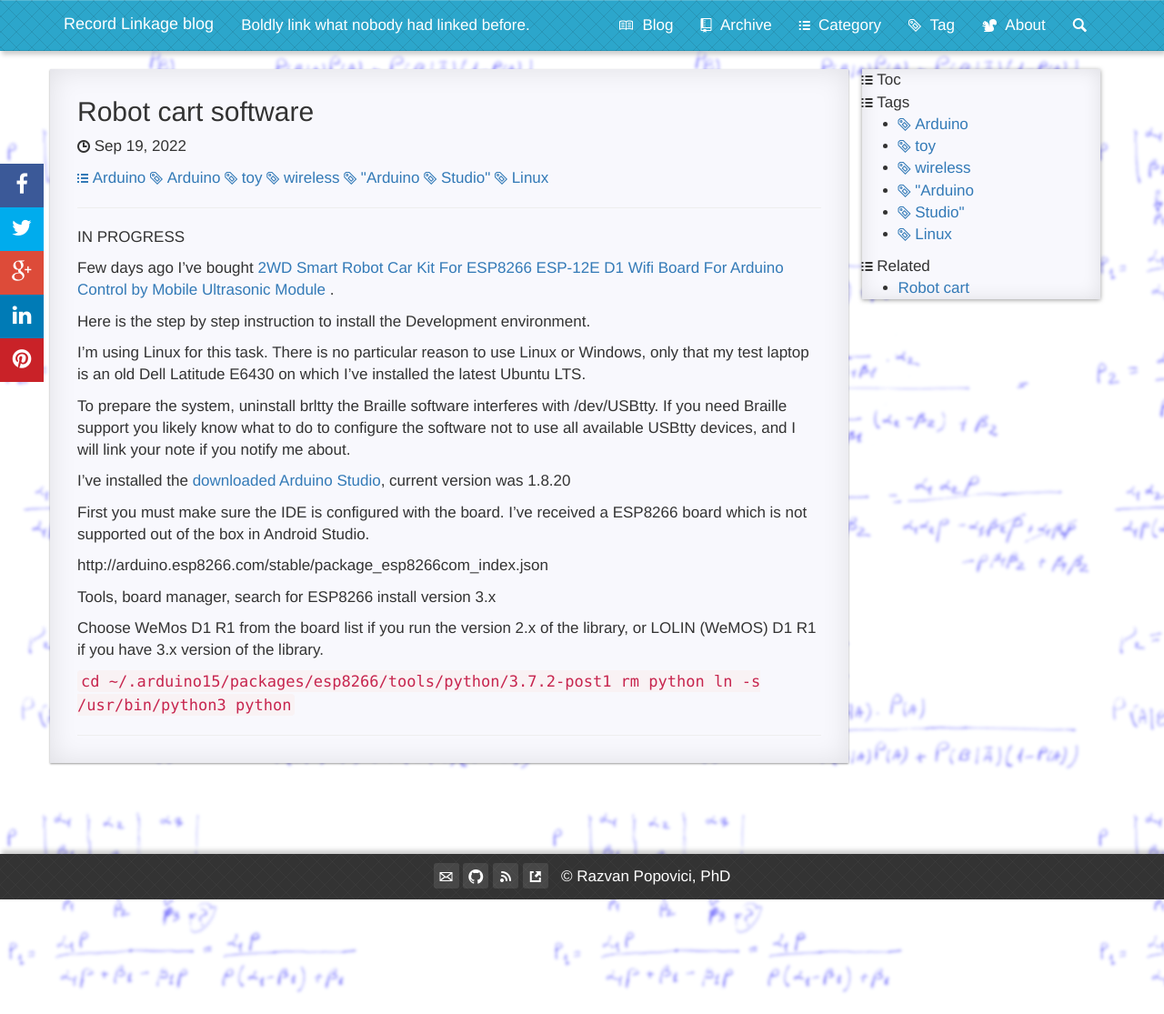
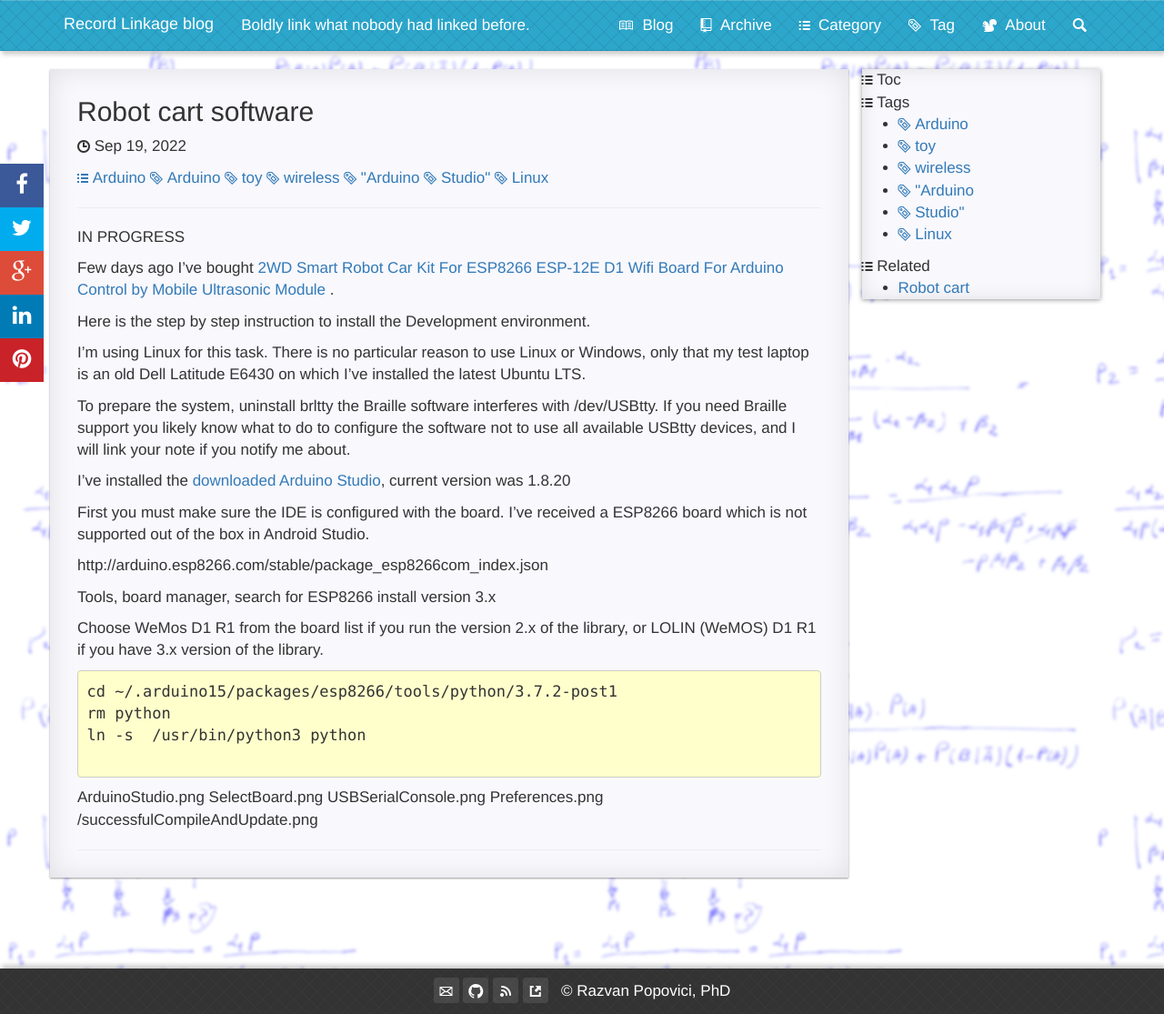
Before and after one commit to RazvanML/reco-link, a Jekyll site: the page built from _posts/2022-09-19-Robot cart software.md, in a window 1280 px wide. Shown: the whole page at 91% size. Built offline with Jekyll 4.4.1, drawn with Linux system fonts in a browser that asks for light colours; nearby versions of some CDN libraries; comment, search, counter and statistics services are not loaded.

Commit message:
Update 2022-09-19-Robot cart software.md

````diff
--- a/_posts/2022-09-19-Robot cart software.md
+++ b/_posts/2022-09-19-Robot cart software.md
@@ -29,7 +29,16 @@ Tools, board manager, search for ESP8266 install version 3.x
 
 Choose WeMos D1 R1 from the board list if you run the version 2.x of the library, or LOLIN (WeMOS) D1 R1 if you have  3.x version of the library.
 
-```cd ~/.arduino15/packages/esp8266/tools/python/3.7.2-post1
+```
+cd ~/.arduino15/packages/esp8266/tools/python/3.7.2-post1
 rm python
 ln -s  /usr/bin/python3 python
+
 ```
+
+
+ArduinoStudio.png
+SelectBoard.png
+USBSerialConsole.png
+Preferences.png
+/successfulCompileAndUpdate.png
````
